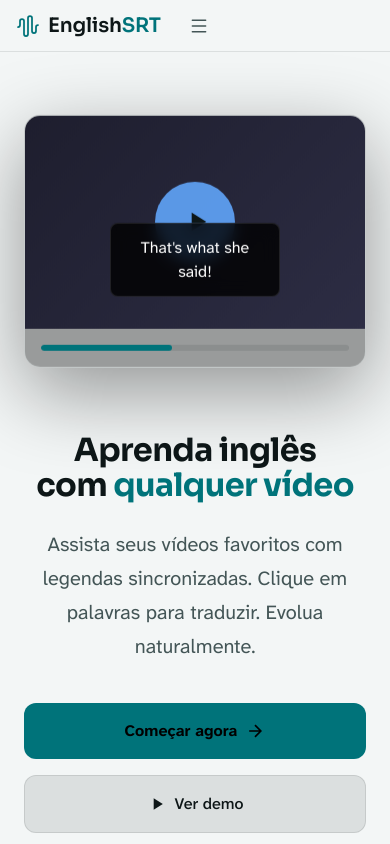
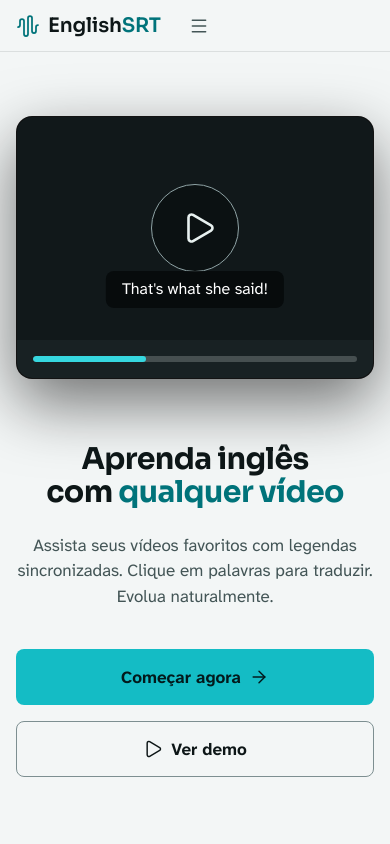
Before and after one commit to gabrielvitorcd/english_app, a React (Vite) app in the folder app/: page / in a window 390 px wide. Built offline with nearby package versions, Linux system fonts and the light colour scheme.

Commit message:
App: página inicial com tokens, Card, Button e ícones Lucide
- destaque do título em ciano sólido (sai o gradiente no texto) e saem as cores por fonte
- vídeo de exemplo no palco, sem flutuar, e barra de progresso sem o loop falso
- pontos de quebra 1023 / 599 no lugar de 900 / 600

```diff
--- a/app/src/pages/Home/HomePage.module.css
+++ b/app/src/pages/Home/HomePage.module.css
@@ -1,12 +1,14 @@
+/* Página inicial. Mesmas seções e mesma ordem; só tokens, Card e Button (DESIGN.md, "demais telas"). */
 .root {
   min-height: 100vh;
   background: var(--bg);
-  color: var(--tx);
+  color: var(--text);
+  font-family: var(--font-text);
   overflow-x: hidden;
 }
 
 .mounted {
-  animation: fadeIn 0.6s ease-out;
+  animation: fadeIn var(--dur-slow) var(--ease);
 }
 
 @keyframes fadeIn {
@@ -21,11 +23,11 @@
 /* Hero Section */
 .hero {
   display: grid;
-  grid-template-columns: 1fr 1fr;
-  gap: 4rem;
+  grid-template-columns: minmax(0, 1fr) minmax(0, 1fr);
+  gap: var(--s-16);
   align-items: center;
-  padding: 6rem 2rem 4rem;
-  max-width: 1200px;
+  padding: var(--s-24) var(--gutter) var(--s-16);
+  max-width: var(--home-max);
   margin: 0 auto;
   min-height: 90vh;
 }
@@ -35,82 +37,37 @@
 }
 
 .hero_title {
-  font-size: clamp(2.5rem, 5vw, 4rem);
-  font-weight: 700;
-  line-height: 1.1;
-  margin-bottom: 1.5rem;
-  letter-spacing: -0.02em;
+  font-size: var(--fs-display);
+  font-weight: var(--fw-bold);
+  line-height: var(--lh-display);
+  letter-spacing: var(--tracking-display);
+  margin-bottom: var(--s-6);
 }
 
 .hero_highlight {
-  background: linear-gradient(135deg, var(--blue) 0%, var(--gold) 100%);
-  -webkit-background-clip: text;
-  -webkit-text-fill-color: transparent;
-  background-clip: text;
+  color: var(--accent-text);
 }
 
 .hero_subtitle {
-  font-size: 1.25rem;
-  line-height: 1.7;
-  color: var(--mu2);
-  margin-bottom: 2.5rem;
-  max-width: 500px;
+  font-size: var(--fs-headline);
+  font-weight: var(--fw-regular);
+  line-height: var(--lh-text);
+  color: var(--text-2);
+  margin-bottom: var(--s-10);
+  max-width: var(--home-mock-w);
 }
 
 .hero_ctas {
   display: flex;
-  gap: 1rem;
+  gap: var(--s-4);
   flex-wrap: wrap;
 }
 
-.btn_primary {
-  display: inline-flex;
-  align-items: center;
-  gap: 0.5rem;
-  padding: 1rem 2rem;
-  background: linear-gradient(135deg, var(--blue) 0%, var(--gold) 100%);
-  color: #000;
-  border: none;
-  border-radius: 12px;
-  font-size: 1rem;
-  font-weight: 600;
-  cursor: pointer;
-  transition: transform 0.2s, box-shadow 0.2s;
-}
-
-.btn_primary:hover {
-  transform: translateY(-2px);
-  box-shadow: 0 10px 40px rgba(122, 196, 232, 0.3);
-}
-
-.btn_primary svg {
-  width: 20px;
-  height: 20px;
-}
-
-.btn_secondary {
-  display: inline-flex;
-  align-items: center;
-  gap: 0.5rem;
-  padding: 1rem 2rem;
-  background: var(--b1);
-  color: var(--tx);
-  border: 1px solid var(--b2);
-  border-radius: 12px;
-  font-size: 1rem;
-  font-weight: 500;
-  cursor: pointer;
-  transition: background 0.2s, border-color 0.2s;
-}
-
-.btn_secondary:hover {
-  background: var(--b2);
-  border-color: var(--b3);
-}
-
-.btn_secondary svg {
-  width: 20px;
-  height: 20px;
+/* .btn_primary, .btn_secondary e .btn_large usam as classes globais .btn--accent / .btn--secondary / .btn--lg */
+.btn_primary,
+.btn_secondary,
+.btn_large {
+  gap: var(--s-2);
 }
 
 /* Hero Visual */
@@ -121,30 +78,20 @@
   position: relative;
 }
 
+/* vídeo de exemplo: palco (classe global .palco), sem animação contínua */
 .video_mock {
   width: 100%;
-  max-width: 500px;
-  background: var(--b1);
-  border: 1px solid var(--b2);
-  border-radius: 16px;
+  max-width: var(--home-mock-w);
+  border: var(--hairline) solid var(--border);
+  border-radius: var(--radius-lg);
   overflow: hidden;
-  box-shadow: 0 25px 80px rgba(0, 0, 0, 0.4);
-  animation: float 6s ease-in-out infinite;
-}
-
-@keyframes float {
-  0%, 100% {
-    transform: translateY(0);
-  }
-  50% {
-    transform: translateY(-20px);
-  }
+  box-shadow: var(--shadow-3);
 }
 
 .video_screen {
   position: relative;
   aspect-ratio: 16 / 10;
-  background: linear-gradient(135deg, #1e1e2e 0%, #2d2d44 100%);
+  background: var(--surface);
   display: flex;
   flex-direction: column;
   justify-content: center;
@@ -152,116 +99,101 @@
 }
 
 .play_button {
-  width: 80px;
-  height: 80px;
-  border-radius: 50%;
-  background: rgba(96, 165, 250, 0.9);
+  width: var(--play-overlay);
+  height: var(--play-overlay);
+  border-radius: var(--radius-full);
+  background: var(--surface-video);
+  border: var(--border-w-strong) solid var(--border-video);
+  color: var(--text);
   display: flex;
   align-items: center;
   justify-content: center;
-  cursor: pointer;
-  transition: transform 0.2s, background 0.2s;
 }
 
-.play_button:hover {
-  transform: scale(1.1);
-  background: rgba(96, 165, 250, 1);
-}
-
-.play_button svg {
-  width: 32px;
-  height: 32px;
-  margin-left: 4px;
+.play_button :global(.lucide) {
+  width: var(--icon-xl);
+  height: var(--icon-xl);
+  transform: translateX(var(--s-1));
 }
 
 .subtitle_mock {
   position: absolute;
-  bottom: 2rem;
+  bottom: var(--s-8);
   left: 50%;
   transform: translateX(-50%);
-  background: rgba(0, 0, 0, 0.8);
-  padding: 0.75rem 1.5rem;
-  border-radius: 8px;
-  font-size: 1rem;
-  color: #fff;
-  backdrop-filter: blur(8px);
-  border: 1px solid rgba(255, 255, 255, 0.1);
+  background: var(--caption-bg);
+  padding: var(--s-2) var(--s-4);
+  border-radius: var(--radius-sm);
+  font-size: var(--fs-body);
+  line-height: var(--lh-video);
+  color: var(--caption-text);
+  white-space: nowrap;
 }
 
 .video_controls {
-  padding: 1rem;
-  background: rgba(0, 0, 0, 0.3);
+  padding: var(--s-4);
+  background: var(--surface-2);
 }
 
 .progress_bar {
-  height: 6px;
-  background: var(--b1);
-  border-radius: 3px;
+  height: var(--track-h);
+  background: var(--track-idle);
+  border-radius: var(--radius-full);
   overflow: hidden;
 }
 
 .progress_fill {
   width: 35%;
   height: 100%;
-  background: linear-gradient(90deg, var(--blue) 0%, var(--gold) 100%);
-  border-radius: 3px;
-  animation: progress 3s ease-in-out infinite;
-}
-
-@keyframes progress {
-  0%, 100% {
-    width: 35%;
-  }
-  50% {
-    width: 65%;
-  }
+  background: var(--accent);
+  border-radius: var(--radius-full);
 }
 
 /* Features Section */
 .features {
-  padding: 6rem 2rem;
-  max-width: 1200px;
+  padding: var(--s-24) var(--gutter);
+  max-width: var(--home-max);
   margin: 0 auto;
 }
 
 .section_title {
-  font-size: 2.5rem;
-  font-weight: 700;
+  font-size: var(--fs-title1);
+  font-weight: var(--fw-bold);
   text-align: center;
-  margin-bottom: 1rem;
-  letter-spacing: -0.02em;
+  margin-bottom: var(--s-4);
+  letter-spacing: var(--tracking-title);
 }
 
 .section_subtitle {
   text-align: center;
-  color: var(--mu2);
-  font-size: 1.125rem;
-  margin-bottom: 4rem;
+  color: var(--text-2);
+  font-size: var(--fs-headline);
+  font-weight: var(--fw-regular);
+  margin-bottom: var(--s-16);
 }
 
 .features_grid {
   display: grid;
-  grid-template-columns: repeat(auto-fit, minmax(250px, 1fr));
-  gap: 2rem;
+  grid-template-columns: repeat(auto-fit, minmax(var(--home-card-min), 1fr));
+  gap: var(--s-6);
 }
 
+/* classes globais .card .card--lg */
 .feature_card {
-  background: var(--s1);
-  border: 1px solid var(--b1);
-  border-radius: 20px;
-  padding: 2rem;
-  transition: transform 0.3s, border-color 0.3s, background 0.3s;
+  padding: var(--s-6);
   opacity: 0;
 }
 
-.feature_card.fadeIn {
-  animation: fadeInUp 0.6s ease-out forwards;
+.feature_card.fadeIn,
+.source_card.fadeIn {
+  animation: fadeInUp var(--dur-slow) var(--ease) forwards;
+  animation-delay: calc(var(--i, 0) * var(--stagger));
 }
 
 @keyframes fadeInUp {
   from {
     opacity: 0;
-    transform: translateY(30px);
+    transform: translateY(var(--s-2));
   }
   to {
     opacity: 1;
@@ -269,208 +201,131 @@
   }
 }
 
-.feature_card:hover {
-  transform: translateY(-5px);
-  border-color: var(--b2);
-  background: var(--s2);
-}
-
-.feature_icon {
-  width: 56px;
-  height: 56px;
-  background: linear-gradient(135deg, rgba(122, 196, 232, 0.2) 0%, rgba(232, 201, 122, 0.2) 100%);
-  border-radius: 14px;
+.feature_icon,
+.source_icon {
+  width: var(--icon-tile);
+  height: var(--icon-tile);
+  background: var(--accent-soft);
+  border-radius: var(--radius-md);
   display: flex;
   align-items: center;
   justify-content: center;
-  margin-bottom: 1.5rem;
-  color: var(--blue);
+  margin-bottom: var(--s-6);
+  color: var(--accent-text);
 }
 
-.feature_icon svg {
-  width: 28px;
-  height: 28px;
+.feature_icon :global(.lucide),
+.source_icon :global(.lucide) {
+  width: var(--icon-lg);
+  height: var(--icon-lg);
 }
 
-.feature_title {
-  font-size: 1.25rem;
-  font-weight: 600;
-  margin-bottom: 0.75rem;
-  color: var(--tx);
+.feature_title,
+.source_title {
+  font-family: var(--font-text);
+  font-size: var(--fs-headline);
+  font-weight: var(--fw-bold);
+  letter-spacing: 0;
+  margin-bottom: var(--s-2);
+  color: var(--text);
 }
 
-.feature_desc {
-  font-size: 0.95rem;
-  line-height: 1.6;
-  color: var(--mu2);
+.feature_desc,
+.source_desc {
+  font-size: var(--fs-callout);
+  font-weight: var(--fw-regular);
+  line-height: var(--lh-text);
+  color: var(--text-2);
 }
 
 /* Sources Section */
 .sources {
-  padding: 6rem 2rem;
-  max-width: 1200px;
+  padding: var(--s-24) var(--gutter);
+  max-width: var(--home-max);
   margin: 0 auto;
 }
 
 .sources_grid {
   display: grid;
-  grid-template-columns: repeat(auto-fit, minmax(280px, 1fr));
-  gap: 2rem;
+  grid-template-columns: repeat(auto-fit, minmax(var(--home-source-min), 1fr));
+  gap: var(--s-6);
 }
 
+/* classes globais .card .card--lg .card--interactive */
 .source_card {
-  background: var(--s1);
-  border: 1px solid var(--b1);
-  border-radius: 20px;
-  padding: 2rem;
+  padding: var(--s-6);
   text-align: left;
+  color: var(--text);
   cursor: pointer;
-  transition: transform 0.3s, border-color 0.3s, background 0.3s;
   position: relative;
   opacity: 0;
 }
 
-.source_card.fadeIn {
-  animation: fadeInUp 0.6s ease-out forwards;
-}
-
-.source_card:hover {
-  transform: translateY(-5px) scale(1.02);
-  border-color: var(--b2);
-  background: var(--s2);
-}
-
-.source_icon {
-  width: 56px;
-  height: 56px;
-  background: var(--b1);
-  border-radius: 14px;
-  display: flex;
-  align-items: center;
-  justify-content: center;
-  margin-bottom: 1.5rem;
-  transition: transform 0.3s;
-}
-
-.source_card:hover .source_icon {
-  transform: scale(1.1);
-}
-
-.source_icon svg {
-  width: 28px;
-  height: 28px;
-}
-
-.source_title {
-  font-size: 1.25rem;
-  font-weight: 600;
-  margin-bottom: 0.5rem;
-  color: var(--tx);
-}
-
 .source_desc {
-  font-size: 0.95rem;
-  line-height: 1.6;
-  color: var(--mu2);
-  margin-bottom: 1.5rem;
+  margin-bottom: var(--s-6);
 }
 
 .source_arrow {
   position: absolute;
-  top: 2rem;
-  right: 2rem;
-  width: 32px;
-  height: 32px;
-  background: rgba(122, 196, 232, 0.1);
-  border-radius: 50%;
+  top: var(--s-6);
+  right: var(--s-6);
   display: flex;
-  align-items: center;
-  justify-content: center;
-  color: var(--blue);
+  color: var(--accent-text);
   opacity: 0;
-  transform: translateX(-10px);
-  transition: opacity 0.3s, transform 0.3s;
+  transition: opacity var(--dur) var(--ease);
 }
 
-.source_arrow svg {
-  width: 16px;
-  height: 16px;
-}
-
-.source_card:hover .source_arrow {
+.source_card:hover .source_arrow,
+.source_card:focus-visible .source_arrow {
   opacity: 1;
-  transform: translateX(0);
 }
 
 /* CTA Section */
 .cta {
-  padding: 6rem 2rem;
-  max-width: 800px;
+  padding: var(--s-24) var(--gutter);
+  max-width: var(--grid-max);
   margin: 0 auto;
   text-align: center;
 }
 
 .cta_content {
-  background: linear-gradient(135deg, rgba(122, 196, 232, 0.1) 0%, rgba(232, 201, 122, 0.1) 100%);
-  border: 1px solid rgba(122, 196, 232, 0.2);
-  border-radius: 24px;
-  padding: 4rem 2rem;
+  background: var(--surface);
+  border: var(--hairline) solid var(--border);
+  border-radius: var(--radius-xl);
+  box-shadow: var(--shadow-1);
+  padding: var(--s-16) var(--s-8);
 }
 
 .cta_title {
-  font-size: 2rem;
-  font-weight: 700;
-  margin-bottom: 1rem;
-  color: #fff;
+  font-size: var(--fs-title1);
+  font-weight: var(--fw-bold);
+  margin-bottom: var(--s-4);
+  color: var(--text);
 }
 
 .cta_desc {
-  font-size: 1.125rem;
-  color: var(--mu2);
-  margin-bottom: 2rem;
-  line-height: 1.6;
-}
-
-.btn_large {
-  display: inline-flex;
-  align-items: center;
-  gap: 0.75rem;
-  padding: 1.25rem 2.5rem;
-  background: linear-gradient(135deg, var(--blue) 0%, var(--gold) 100%);
-  color: #000;
-  border: none;
-  border-radius: 14px;
-  font-size: 1.125rem;
-  font-weight: 600;
-  cursor: pointer;
-  transition: transform 0.2s, box-shadow 0.2s;
-}
-
-.btn_large:hover {
-  transform: translateY(-3px);
-  box-shadow: 0 15px 50px rgba(122, 196, 232, 0.35);
-}
-
-.btn_large svg {
-  width: 22px;
-  height: 22px;
+  font-size: var(--fs-headline);
+  font-weight: var(--fw-regular);
+  color: var(--text-2);
+  margin-bottom: var(--s-8);
+  line-height: var(--lh-text);
 }
 
 /* Footer */
 .footer {
-  padding: 2rem;
+  padding: var(--s-8) var(--gutter);
   text-align: center;
-  color: var(--mu);
-  font-size: 0.875rem;
-  border-top: 1px solid var(--b1);
+  color: var(--text-2);
+  font-size: var(--fs-footnote);
+  border-top: var(--hairline) solid var(--border);
 }
 
 /* Responsive */
-@media (max-width: 900px) {
+@media (max-width: 1023px) {
   .hero {
-    grid-template-columns: 1fr;
+    grid-template-columns: minmax(0, 1fr);
     text-align: center;
-    padding: 4rem 1.5rem 3rem;
+    padding: var(--s-16) var(--gutter) var(--s-12);
   }
 
   .hero_subtitle {
@@ -492,26 +347,25 @@
 
   .features_grid,
   .sources_grid {
-    grid-template-columns: 1fr;
+    grid-template-columns: minmax(0, 1fr);
   }
 }
 
-@media (max-width: 600px) {
+@media (max-width: 599px) {
   .hero_title {
-    font-size: 2rem;
+    font-size: var(--fs-title1);
   }
 
   .section_title {
-    font-size: 1.75rem;
+    font-size: var(--fs-title2);
   }
 
   .cta_content {
-    padding: 2.5rem 1.5rem;
+    padding: var(--s-10) var(--s-6);
   }
 
   .btn_primary,
   .btn_secondary {
     width: 100%;
-    justify-content: center;
   }
 }
--- a/app/src/pages/Home/HomePage.tsx
+++ b/app/src/pages/Home/HomePage.tsx
@@ -1,5 +1,17 @@
 import { useState, useEffect } from "react";
 import { useNavigate } from "react-router-dom";
+import {
+  ArrowRight,
+  ChartColumn,
+  CirclePlay,
+  Languages,
+  Mic,
+  MonitorPlay,
+  Play,
+  Server,
+  Upload,
+} from "lucide-react";
+import { Button } from "../../components/ui";
 import styles from "./HomePage.module.css";
 
 export function HomePage() {
@@ -13,39 +25,22 @@ export function HomePage() {
 
   const features = [
     {
-      icon: (
-        <svg viewBox="0 0 24 24" fill="none" stroke="currentColor" strokeWidth="1.5">
-          <path d="M14.752 11.168l-3.197-2.132A1 1 0 0010 9.87v4.263a1 1 0 001.555.832l3.197-2.132a1 1 0 000-1.664z" />
-          <path d="M21 12a9 9 0 11-18 0 9 9 0 0118 0z" />
-        </svg>
-      ),
+      icon: <CirclePlay aria-hidden="true" />,
       title: "Qualquer Vídeo",
       description: "YouTube, arquivos locais ou sua biblioteca pessoal. Use o conteúdo que você já ama.",
     },
     {
-      icon: (
-        <svg viewBox="0 0 24 24" fill="none" stroke="currentColor" strokeWidth="1.5">
-          <path d="M3 5h12M9 3v2m1.048 9.5A18.022 18.022 0 016.412 9m6.088 9h7M11 21l5-10 5 10M12.751 5C11.783 10.77 8.07 15.61 3 18.129" />
-        </svg>
-      ),
+      icon: <Languages aria-hidden="true" />,
       title: "Qualquer Idioma",
       description: "Legendas em qualquer língua. Clique em palavras para ver tradução instantânea.",
     },
     {
-      icon: (
-        <svg viewBox="0 0 24 24" fill="none" stroke="currentColor" strokeWidth="1.5">
-          <path d="M9 19v-6a2 2 0 00-2-2H5a2 2 0 00-2 2v6a2 2 0 002 2h2a2 2 0 002-2zm0 0V9a2 2 0 012-2h2a2 2 0 012 2v10m-6 0a2 2 0 002 2h2a2 2 0 002-2m0 0V5a2 2 0 012-2h2a2 2 0 012 2v14a2 2 0 01-2 2h-2a2 2 0 01-2-2z" />
-        </svg>
-      ),
+      icon: <ChartColumn aria-hidden="true" />,
       title: "Acompanhe seu Progresso",
       description: "Dashboard com vocabulário aprendido e tempo de prática. Evolua a cada sessão.",
     },
     {
-      icon: (
-        <svg viewBox="0 0 24 24" fill="none" stroke="currentColor" strokeWidth="1.5">
-          <path d="M19 11a7 7 0 01-7 7m0 0a7 7 0 01-7-7m7 7v4m0 0H8m4 0h4m-4-8a3 3 0 01-3-3V5a3 3 0 116 0v6a3 3 0 01-3 3z" />
-        </svg>
-      ),
+      icon: <Mic aria-hidden="true" />,
       title: "Shadowing",
       description: "Repita frases em voz alta e grave sua pronúncia. Compare com o original.",
     },
@@ -56,41 +51,21 @@ export function HomePage() {
       id: "youtube",
       label: "YouTube",
       description: "Aprenda com qualquer vídeo do YouTube",
-      icon: (
-        <svg viewBox="0 0 24 24" fill="none" stroke="currentColor" strokeWidth="1.5">
-          <path d="M22.54 6.42a2.78 2.78 0 0 0-1.95-1.96C18.88 4 12 4 12 4s-6.88 0-8.59.46A2.78 2.78 0 0 0 1.46 6.42 29 29 0 0 0 1 12a29 29 0 0 0 .46 5.58 2.78 2.78 0 0 0 1.95 1.96C5.12 20 12 20 12 20s6.88 0 8.59-.46a2.78 2.78 0 0 0 1.95-1.96A29 29 0 0 0 23 12a29 29 0 0 0-.46-5.58z" />
-          <polygon points="9.75 15.02 15.5 12 9.75 8.98 9.75 15.02" fill="currentColor" stroke="none" />
-        </svg>
-      ),
-      color: "#FF4444",
+      icon: <MonitorPlay aria-hidden="true" />,
       path: "/learnwatching/youtube",
     },
     {
       id: "local",
       label: "Arquivo Local",
       description: "Importe vídeos e legendas do seu computador",
-      icon: (
-        <svg viewBox="0 0 24 24" fill="none" stroke="currentColor" strokeWidth="1.5">
-          <path d="M21 15v4a2 2 0 0 1-2 2H5a2 2 0 0 1-2-2v-4" />
-          <polyline points="17 8 12 3 7 8" />
-          <line x1="12" y1="3" x2="12" y2="15" />
-        </svg>
-      ),
-      color: "#F5C842",
+      icon: <Upload aria-hidden="true" />,
       path: "/learnwatching/local",
     },
     {
       id: "library",
       label: "Biblioteca",
       description: "Acesse sua coleção de vídeos salvos",
-      icon: (
-        <svg viewBox="0 0 24 24" fill="none" stroke="currentColor" strokeWidth="1.5">
-          <rect x="2" y="3" width="20" height="14" rx="2" />
-          <path d="M8 21h8M12 17v4" />
-          <path d="M7 8h.01M7 11h.01M10 8h4M10 11h4" strokeLinecap="round" />
-        </svg>
-      ),
-      color: "#4AAEFF",
+      icon: <Server aria-hidden="true" />,
       path: "/learnwatching/library",
     },
   ];
@@ -109,30 +84,26 @@ export function HomePage() {
             Clique em palavras para traduzir. Evolua naturalmente.
           </p>
           <div className={styles.hero_ctas}>
-            <button
+            <Button
+              variant="accent"
+              size="lg"
               className={styles.btn_primary}
               onClick={() => navigate("/selectpath")}
             >
               Começar agora
-              <svg viewBox="0 0 24 24" fill="none" stroke="currentColor" strokeWidth="2">
-                <path d="M5 12h14M12 5l7 7-7 7" />
-              </svg>
-            </button>
-            <button className={styles.btn_secondary}>
-              <svg viewBox="0 0 24 24" fill="currentColor">
-                <path d="M8 5v14l11-7z" />
-              </svg>
+              <ArrowRight aria-hidden="true" />
+            </Button>
+            <Button variant="secondary" size="lg" className={styles.btn_secondary}>
+              <Play aria-hidden="true" />
               Ver demo
-            </button>
+            </Button>
           </div>
         </div>
         <div className={styles.hero_visual}>
-          <div className={styles.video_mock}>
+          <div className={`palco ${styles.video_mock}`}>
             <div className={styles.video_screen}>
               <div className={styles.play_button}>
-                <svg viewBox="0 0 24 24" fill="currentColor">
-                  <path d="M8 5v14l11-7z" />
-                </svg>
+                <Play aria-hidden="true" />
               </div>
               <div className={styles.subtitle_mock}>
                 <span>That's what she said!</span>
@@ -154,8 +125,8 @@ export function HomePage() {
           {features.map((feature, i) => (
             <div
               key={feature.title}
-              className={`${styles.feature_card} ${mounted ? styles.fadeIn : ""}`}
-              style={{ animationDelay: `${i * 100}ms` }}
+              className={`card card--lg ${styles.feature_card} ${mounted ? styles.fadeIn : ""}`}
+              style={{ "--i": i } as React.CSSProperties}
             >
               <div className={styles.feature_icon}>{feature.icon}</div>
               <h3 className={styles.feature_title}>{feature.title}</h3>
@@ -175,19 +146,17 @@ export function HomePage() {
           {sources.map((source, i) => (
             <button
               key={source.id}
-              className={`${styles.source_card} ${mounted ? styles.fadeIn : ""}`}
-              style={{ animationDelay: `${i * 100 + 300}ms` }}
+              className={`card card--lg card--interactive ${styles.source_card} ${mounted ? styles.fadeIn : ""}`}
+              style={{ "--i": i + 3 } as React.CSSProperties}
               onClick={() => navigate(source.path)}
             >
-              <div className={styles.source_icon} style={{ color: source.color }}>
+              <div className={styles.source_icon}>
                 {source.icon}
               </div>
               <h3 className={styles.source_title}>{source.label}</h3>
               <p className={styles.source_desc}>{source.description}</p>
               <div className={styles.source_arrow}>
-                <svg viewBox="0 0 24 24" fill="none" stroke="currentColor" strokeWidth="2">
-                  <path d="M5 12h14M12 5l7 7-7 7" />
-                </svg>
+                <ArrowRight aria-hidden="true" />
               </div>
             </button>
           ))}
@@ -201,15 +170,15 @@ export function HomePage() {
           <p className={styles.cta_desc}>
             Milhares de pessoas já estão melhorando seu inglês de forma natural e divertida.
           </p>
-          <button
+          <Button
+            variant="accent"
+            size="lg"
             className={styles.btn_large}
             onClick={() => navigate("/selectpath")}
           >
             Começar gratuitamente
-            <svg viewBox="0 0 24 24" fill="none" stroke="currentColor" strokeWidth="2">
-              <path d="M5 12h14M12 5l7 7-7 7" />
-            </svg>
-          </button>
+            <ArrowRight aria-hidden="true" />
+          </Button>
         </div>
       </section>
 
```
